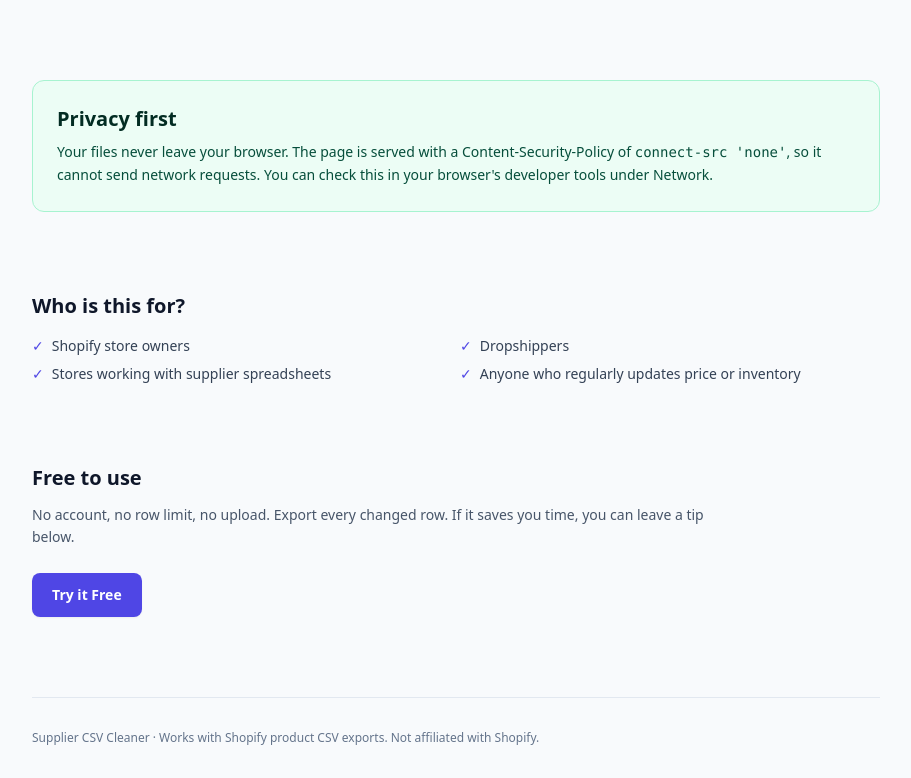
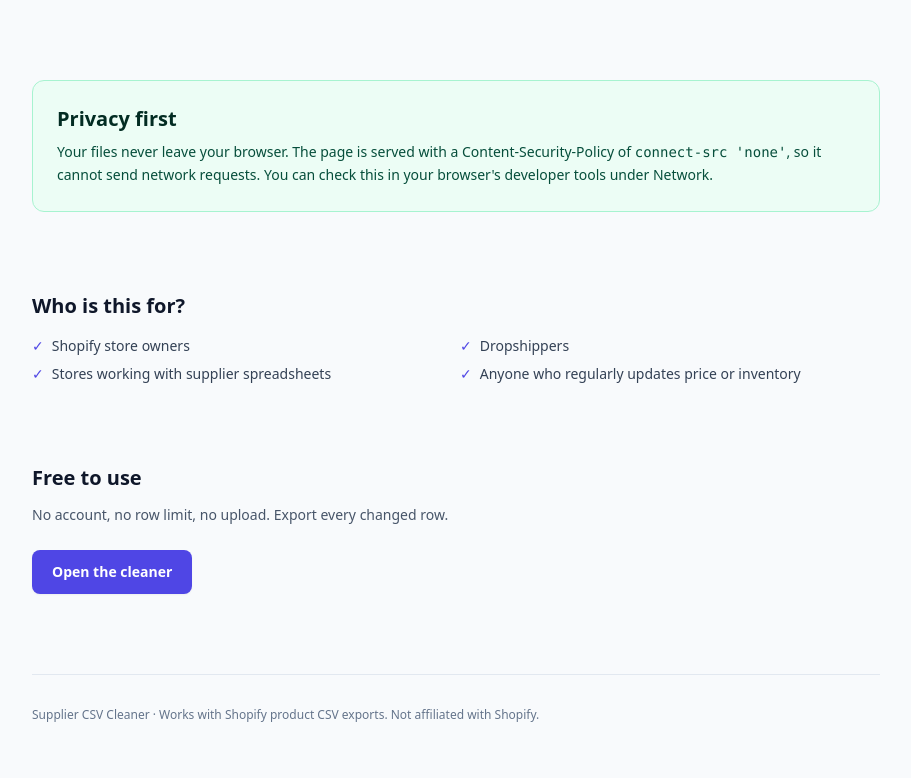
Before and after one commit to Ryan4N72/supplier-csv-clean, a Next.js app: page / in a window 1280 px wide. Shown: the part 694-1472 px from the top of the page, without its empty margins (184-1095 px from the left). After the commit the page ends 1449 px from the top, so only its background shows below. Built offline with nearby package versions, Linux system fonts and the light colour scheme.

Commit message:
Copy: hide tip sentence when no tip, 'Open the cleaner', newer Shopify column hint, /app og:url

```diff
--- a/src/app/app/layout.tsx
+++ b/src/app/app/layout.tsx
@@ -5,6 +5,7 @@
   description:
     "Upload a supplier CSV and your Shopify export, preview price and inventory changes, and download only the changed rows. Runs in your browser.",
   alternates: { canonical: "/app" },
+  openGraph: { url: "/app" },
 };
 
 export default function AppLayout({ children }: { children: React.ReactNode }) {
--- a/src/app/app/page.tsx
+++ b/src/app/app/page.tsx
@@ -302,7 +302,7 @@
         />
         <FileDrop
           label="2. Shopify product export"
-          hint="Shopify admin: Products, then Export (Handle, Variant SKU, Price, Inventory)"
+          hint="Shopify admin: Products, then Export (Handle or URL handle, SKU, Price, Inventory)"
           fileName={shopifySheet?.fileName ?? null}
           onFile={onShopify}
           onClear={() => {
--- a/src/app/page.tsx
+++ b/src/app/page.tsx
@@ -1,5 +1,6 @@
 import { BuyButtons } from "@/components/BuyButtons";
 import { TipJar } from "@/components/TipJar";
+import { HAS_TIP } from "@/lib/config";
 import { SUPPORT_EMAIL } from "@/lib/config";
 
 const steps = [
@@ -88,8 +89,8 @@
       <section id="pricing" className="scroll-mt-6 py-10">
         <h2 className="text-xl font-semibold text-slate-900">Free to use</h2>
         <p className="mt-3 max-w-2xl text-sm leading-relaxed text-slate-600">
-          No account, no row limit, no upload. Export every changed row. If it saves you
-          time, you can leave a tip below.
+          No account, no row limit, no upload. Export every changed row.
+          {HAS_TIP && " If it saves you time, you can leave a tip below."}
         </p>
         <div className="mt-6">
           <BuyButtons />
--- a/src/components/BuyButtons.tsx
+++ b/src/components/BuyButtons.tsx
@@ -5,7 +5,7 @@
   return (
     <div className="flex flex-col gap-3 sm:flex-row sm:flex-wrap">
       <a href="/app" className={`${base} bg-indigo-600 text-white hover:bg-indigo-500`}>
-        Try it Free
+        Open the cleaner
       </a>
     </div>
   );
```
